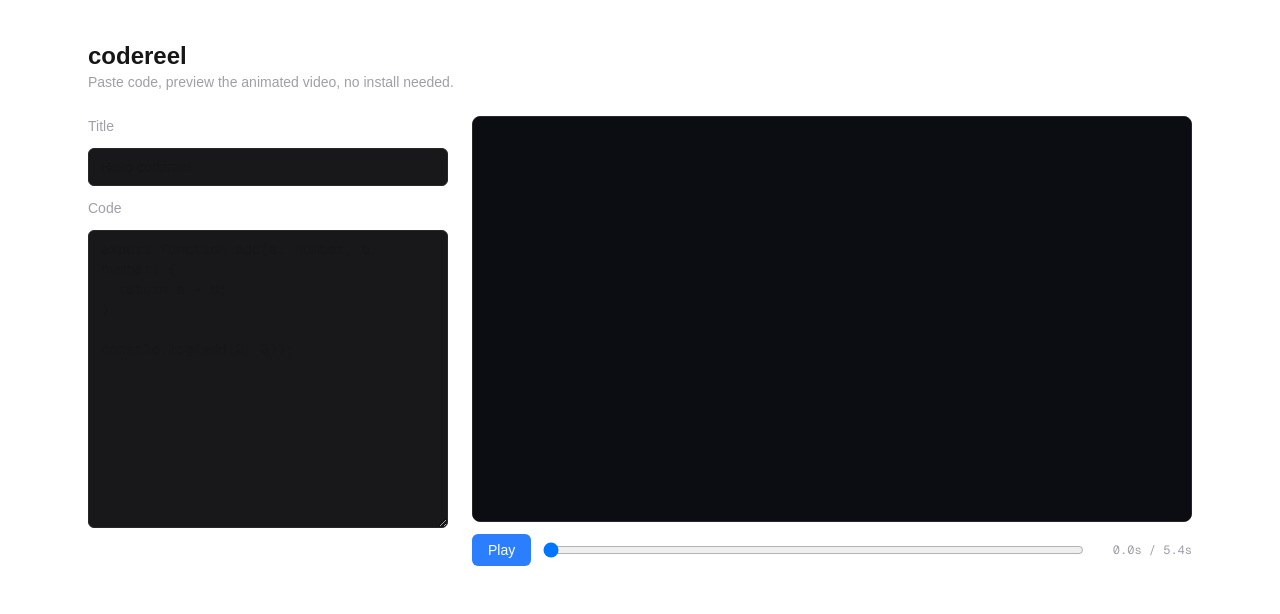
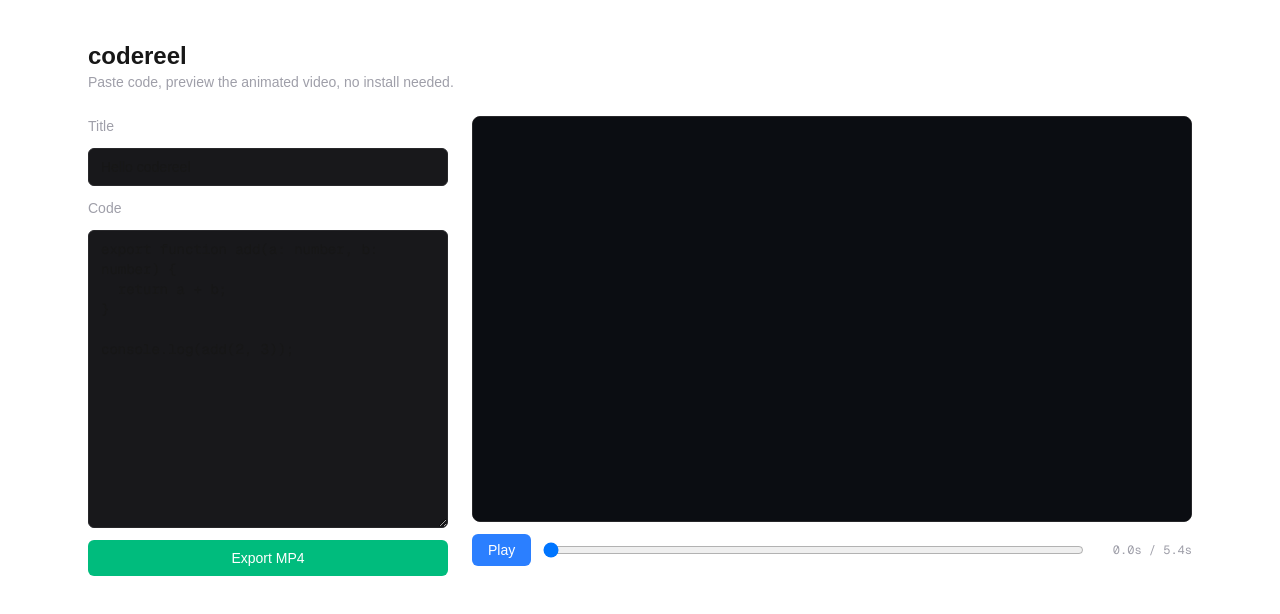
Before and after one commit to edgeorgie/codereel, a Next.js app: page / in a window 1280 px wide. Shown: the top 614 px of the page. Built offline with nearby package versions, Linux system fonts and the light colour scheme.

Commit message:
feat: export MP4 in the browser with WebCodecs

```diff
--- a/app/page.tsx
+++ b/app/page.tsx
@@ -1,6 +1,7 @@
 "use client";
 
 import { useMemo, useState } from "react";
+import { canExportMp4, exportMp4 } from "@/lib/export";
 import Player from "@/components/Player";
 import { snippetComposition, validate } from "@/lib/scene";
 
@@ -15,6 +16,26 @@
   const [title, setTitle] = useState("Hello codereel");
   const comp = useMemo(() => snippetComposition(code, "ts", title), [code, title]);
   const errors = validate(comp);
+  const [progress, setProgress] = useState<number | null>(null);
+  const [exportError, setExportError] = useState("");
+
+  const onExport = async () => {
+    setExportError("");
+    setProgress(0);
+    try {
+      const blob = await exportMp4(comp, setProgress);
+      const url = URL.createObjectURL(blob);
+      const a = document.createElement("a");
+      a.href = url;
+      a.download = "codereel.mp4";
+      a.click();
+      URL.revokeObjectURL(url);
+    } catch (e) {
+      setExportError(e instanceof Error ? e.message : "Export failed");
+    } finally {
+      setProgress(null);
+    }
+  };
 
   return (
     <main className="mx-auto flex w-full max-w-6xl flex-col gap-6 px-6 py-10">
@@ -46,6 +67,17 @@
             spellCheck={false}
             className="rounded-md border border-zinc-800 bg-zinc-900 px-3 py-2 font-mono text-sm"
           />
+          <button
+            onClick={onExport}
+            disabled={errors.length > 0 || progress !== null}
+            className="rounded-md bg-emerald-500 px-4 py-2 text-sm font-medium text-white hover:bg-emerald-400 disabled:opacity-50"
+          >
+            {progress === null ? "Export MP4" : `Exporting ${Math.round(progress * 100)}%`}
+          </button>
+          {exportError && <p className="text-sm text-red-400">{exportError}</p>}
+          {!canExportMp4() && (
+            <p className="text-xs text-zinc-500">MP4 export needs Chrome or Edge.</p>
+          )}
           {errors.length > 0 && (
             <p className="text-sm text-red-400">{errors.join(", ")}</p>
           )}
--- a/components/Player.tsx
+++ b/components/Player.tsx
@@ -13,7 +13,7 @@
 
   useEffect(() => {
     const ctx = canvasRef.current?.getContext("2d");
-    if (ctx) drawFrame(ctx, comp, Math.min(time, duration));
+    if (ctx) drawFrame(ctx, comp, Math.min(time, Math.max(0, duration - 0.001)));
   }, [comp, time, duration]);
 
   useEffect(() => {
--- /dev/null
+++ b/lib/export.ts
@@ -0,0 +1,46 @@
+import { BufferTarget, CanvasSource, Mp4OutputFormat, Output, QUALITY_HIGH } from "mediabunny";
+import { drawFrame } from "./render";
+import { compositionDuration, frameCount } from "./scene";
+import type { Composition } from "./scene";
+
+export function canExportMp4(): boolean {
+  return typeof VideoEncoder !== "undefined" && typeof OffscreenCanvas !== "undefined";
+}
+
+/**
+ * Renders every frame deterministically (frame index to time) and encodes an H.264 MP4 in the browser.
+ * Calls onProgress with a value between 0 and 1. Returns the MP4 bytes.
+ */
+export async function exportMp4(
+  comp: Composition,
+  onProgress?: (p: number) => void,
+  signal?: AbortSignal,
+): Promise<Blob> {
+  if (!canExportMp4()) throw new Error("This browser does not support WebCodecs. Use Chrome or Edge.");
+  const canvas = new OffscreenCanvas(comp.width, comp.height);
+  const ctx = canvas.getContext("2d");
+  if (!ctx) throw new Error("Canvas 2D is not available");
+
+  const output = new Output({ format: new Mp4OutputFormat(), target: new BufferTarget() });
+  const source = new CanvasSource(canvas, { codec: "avc", bitrate: QUALITY_HIGH });
+  output.addVideoTrack(source, { frameRate: comp.fps });
+  await output.start();
+
+  const total = frameCount(comp);
+  const end = compositionDuration(comp);
+  for (let i = 0; i < total; i++) {
+    if (signal?.aborted) {
+      await output.cancel();
+      throw new DOMException("Export cancelled", "AbortError");
+    }
+    const t = Math.min(i / comp.fps, end);
+    drawFrame(ctx as unknown as CanvasRenderingContext2D, comp, t);
+    await source.add(i / comp.fps, 1 / comp.fps);
+    if (i % 5 === 0) onProgress?.(i / total);
+  }
+  await output.finalize();
+  onProgress?.(1);
+  const buffer = (output.target as BufferTarget).buffer;
+  if (!buffer) throw new Error("Encoding produced no data");
+  return new Blob([buffer], { type: "video/mp4" });
+}
--- a/package.json
+++ b/package.json
@@ -10,6 +10,7 @@
     "test": "node --experimental-strip-types --test tests/*.test.ts"
   },
   "dependencies": {
+    "mediabunny": "^1.61.3",
     "next": "16.3.8",
     "react": "19.2.8",
     "react-dom": "19.2.8"
```
Also changed, not shown: 1 other file (tests, documents, lock files or other folders).
